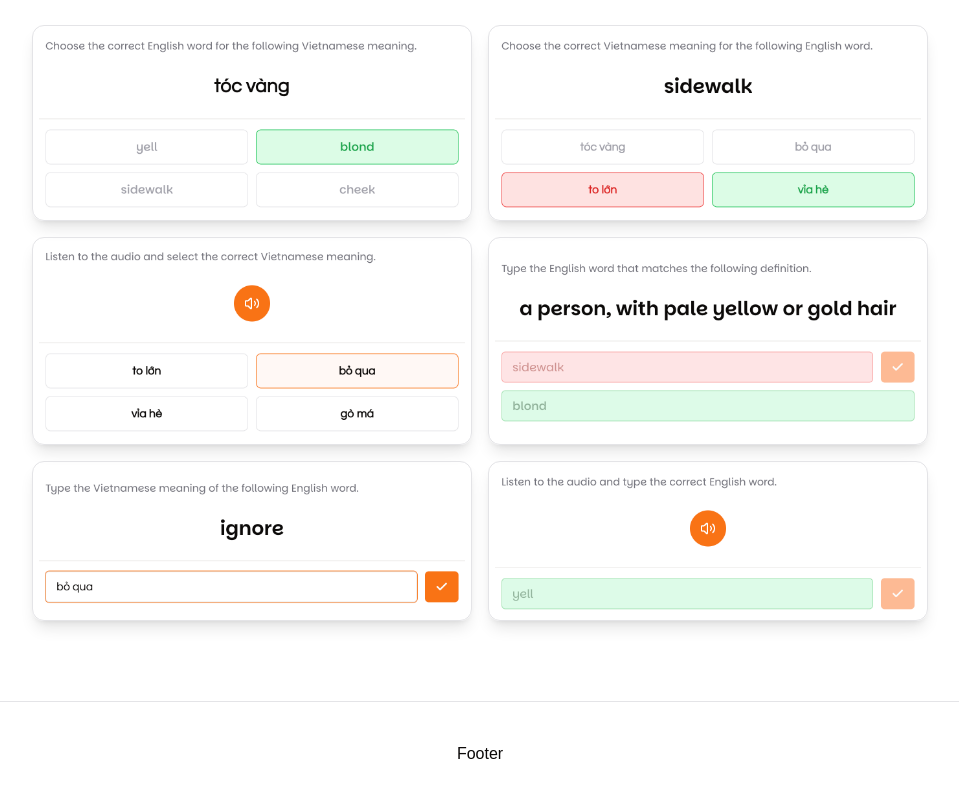
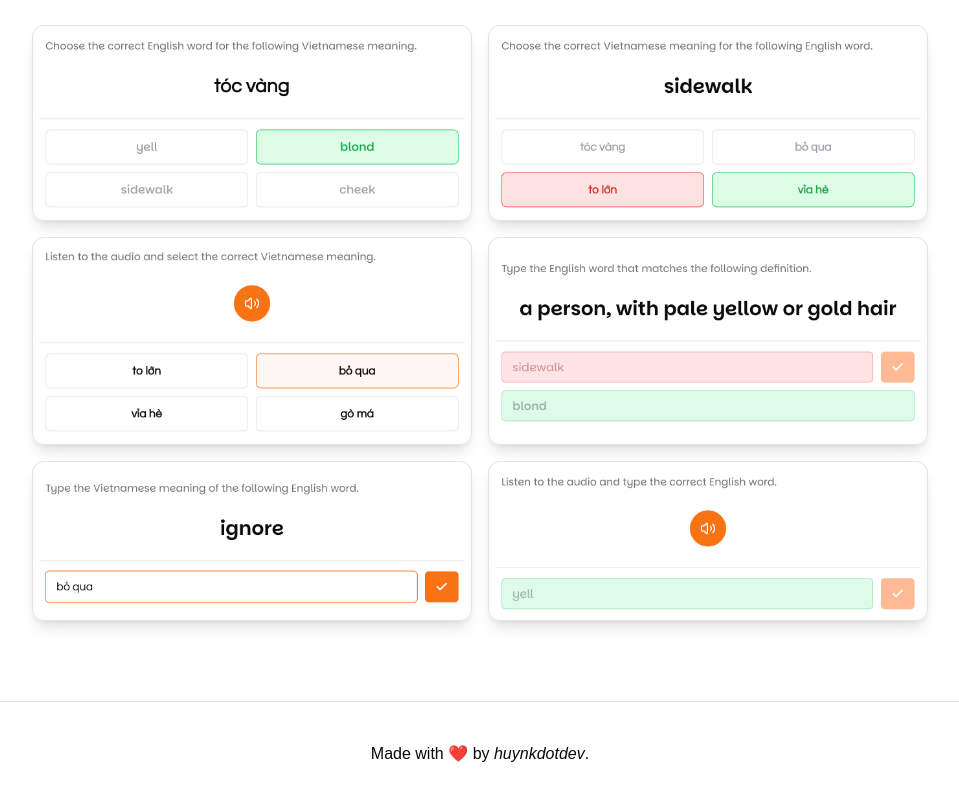
Before and after one commit to kimhuy011199/nextjs-eenglish, a Next.js app: page / in a window 1280 px wide. Shown: the part 1887-2687 px from the top of the page, without its empty margins (160-1119 px from the left). Built offline with nearby package versions, Linux system fonts and the light colour scheme; a web font is replaced by a local one.

Commit message:
Add portfolio link

```diff
--- a/app/(home)/page.tsx
+++ b/app/(home)/page.tsx
@@ -97,7 +97,9 @@ export default function Home() {
         </div>
       </div>
       <div className='p-10 border-t border-t-zinc-200 flex justify-center items-center'>
-        <p className='text-center'>Footer</p>
+        <p className='text-center'>
+          Made with ❤️ by <span className='italic'>huynkdotdev</span>.
+        </p>
       </div>
     </>
   );
--- a/components/about-project.tsx
+++ b/components/about-project.tsx
@@ -50,7 +50,7 @@ export function AboutProject() {
               </a>
             </Button>
             <Button asChild variant={'outline'}>
-              <a href=''>My Porfolio</a>
+              <a href='https://huynk.dev'>My Porfolio</a>
             </Button>
           </div>
         </div>
```
